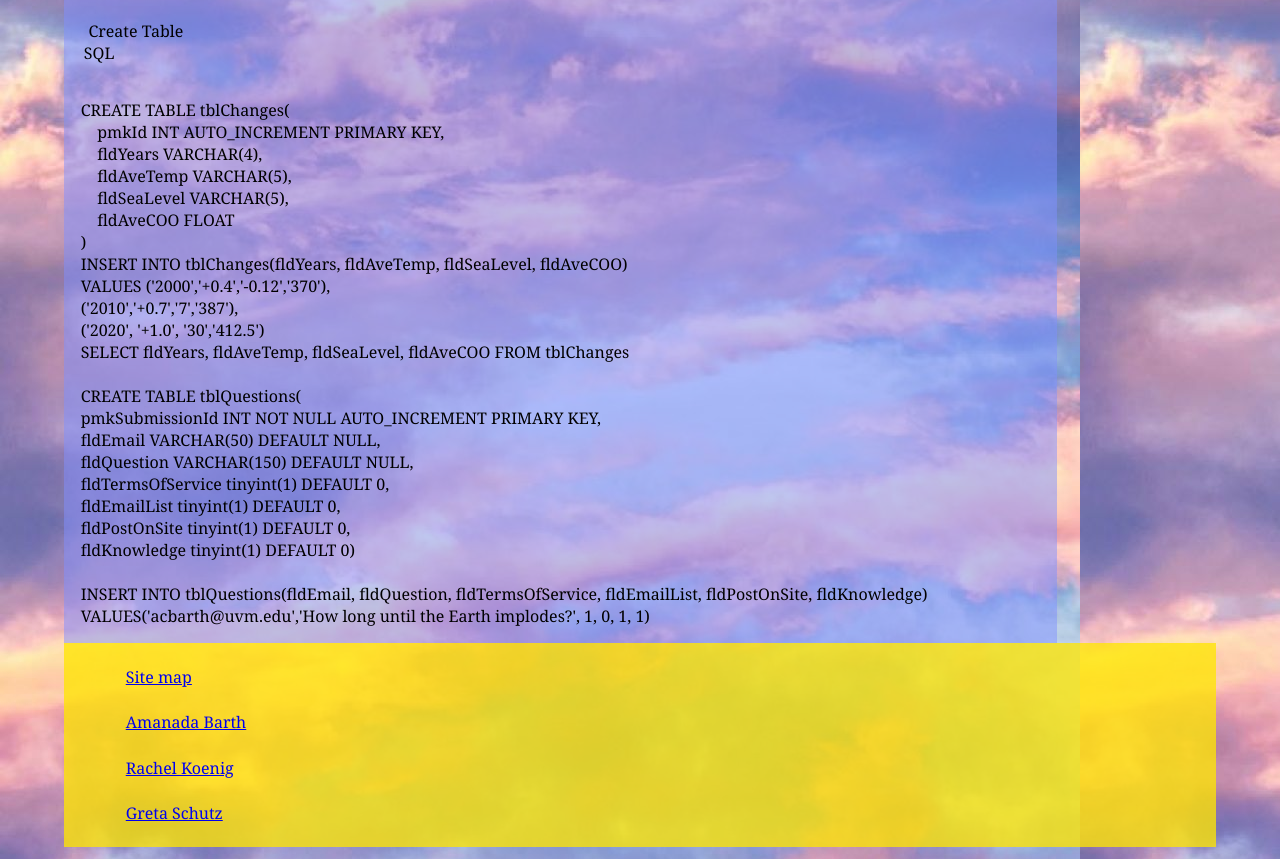
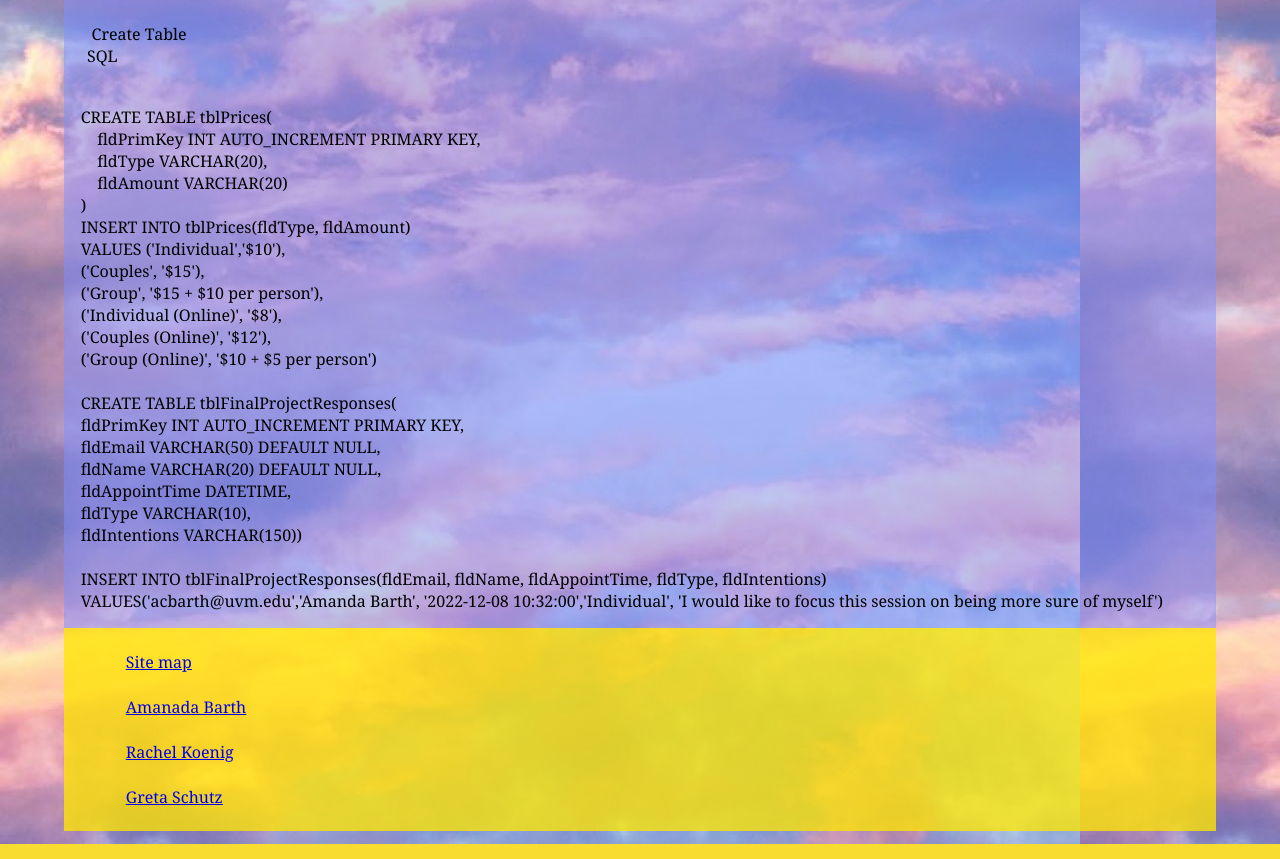
Before and after one commit to amandabarth/Final-Project, a PHP site: page /sql.php in a window 1280 px wide. Shown: the part 186-1045 px from the top of the page. Run offline with PHP 8.4, Linux system fonts and the light colour scheme.

Commit message:
Final Project: SQL statements

```diff
--- a/sql.php
+++ b/sql.php
@@ -4,30 +4,29 @@ include 'top.php';
 <main>
     <p>Create Table SQL</p>
 <pre>
-    CREATE TABLE tblChanges(
-        pmkId INT AUTO_INCREMENT PRIMARY KEY,
-        fldYears VARCHAR(4),
-        fldAveTemp VARCHAR(5),
-        fldSeaLevel VARCHAR(5),
-        fldAveCOO FLOAT
+    CREATE TABLE tblPrices(
+        fldPrimKey INT AUTO_INCREMENT PRIMARY KEY,
+        fldType VARCHAR(20),
+        fldAmount VARCHAR(20)
     )
-    INSERT INTO tblChanges(fldYears, fldAveTemp, fldSeaLevel, fldAveCOO)
-    VALUES ('2000','+0.4','-0.12','370'),
-    ('2010','+0.7','7','387'),
-    ('2020', '+1.0', '30','412.5')
-    SELECT fldYears, fldAveTemp, fldSeaLevel, fldAveCOO FROM tblChanges
+    INSERT INTO tblPrices(fldType, fldAmount)
+    VALUES ('Individual','$10'),
+    ('Couples', '$15'),
+    ('Group', '$15 + $10 per person'),
+    ('Individual (Online)', '$8'),
+    ('Couples (Online)', '$12'),
+    ('Group (Online)', '$10 + $5 per person')
 
-    CREATE TABLE tblQuestions(
-    pmkSubmissionId INT NOT NULL AUTO_INCREMENT PRIMARY KEY,
+    CREATE TABLE tblFinalProjectResponses(
+    fldPrimKey INT AUTO_INCREMENT PRIMARY KEY,
     fldEmail VARCHAR(50) DEFAULT NULL,
-    fldQuestion VARCHAR(150) DEFAULT NULL,
-    fldTermsOfService tinyint(1) DEFAULT 0,
-    fldEmailList tinyint(1) DEFAULT 0,
-    fldPostOnSite tinyint(1) DEFAULT 0,
-    fldKnowledge tinyint(1) DEFAULT 0)
+    fldName VARCHAR(20) DEFAULT NULL,
+    fldAppointTime DATETIME,
+    fldType VARCHAR(10),
+    fldIntentions VARCHAR(150))
 
-    INSERT INTO tblQuestions(fldEmail, fldQuestion, fldTermsOfService, fldEmailList, fldPostOnSite, fldKnowledge)
-    VALUES('acbarth@uvm.edu','How long until the Earth implodes?', 1, 0, 1, 1)
+    INSERT INTO tblFinalProjectResponses(fldEmail, fldName, fldAppointTime, fldType, fldIntentions)
+    VALUES('acbarth@uvm.edu','Amanda Barth', '2022-12-08 10:32:00','Individual', 'I would like to focus this session on being more sure of myself')
 </pre>
 </main>
 <?php include 'footer.php';?>
```
